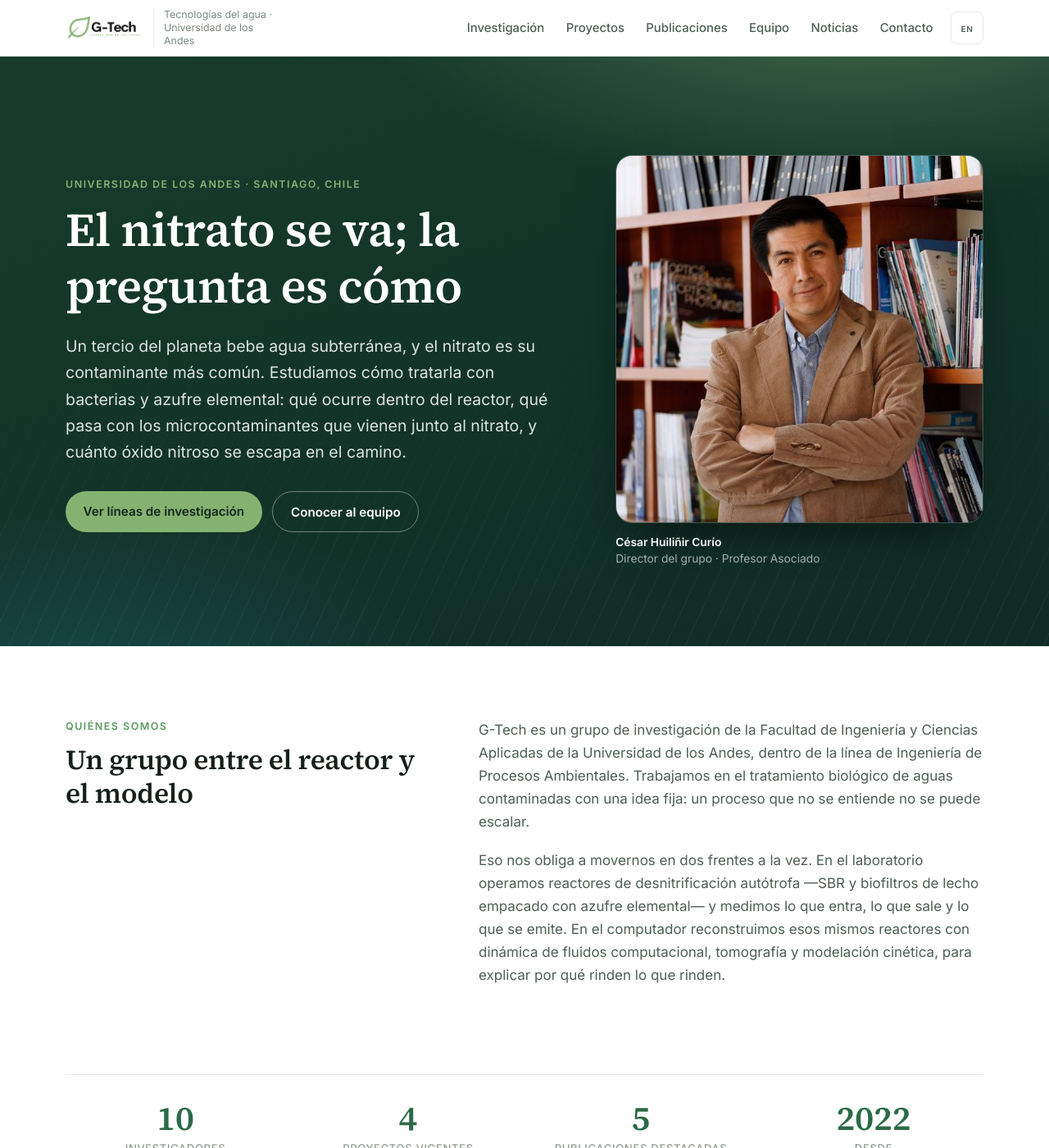
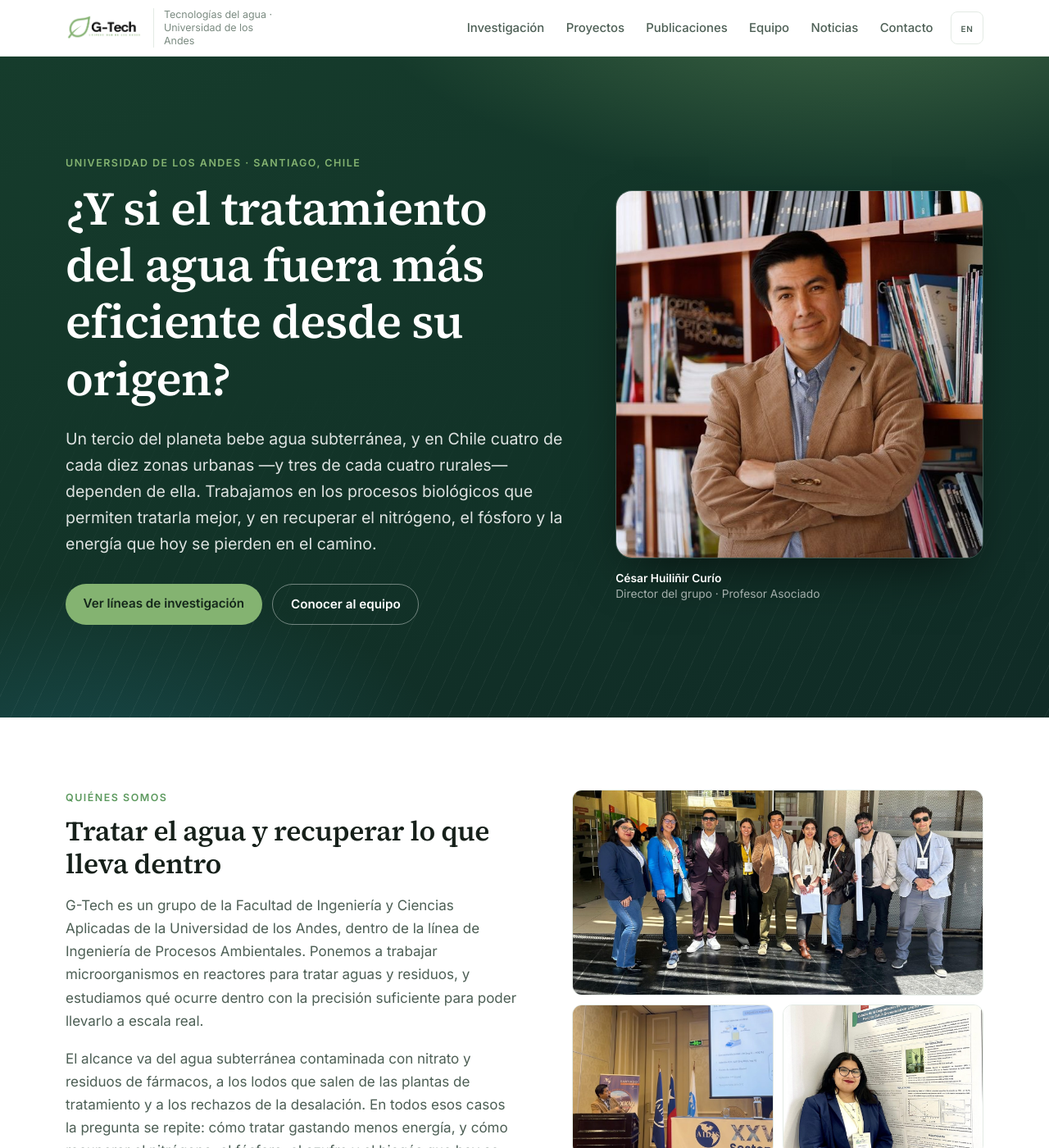
Before and after one commit to labgtechaguas/labgtechaguas.github.io, a Jekyll site: the page built from index.html, in a window 1280 px wide and 1400 px high. Shown: the whole window at 82% size. Built offline with Jekyll 4.4.1, drawn with Linux system fonts in a browser that asks for light colours; some of the changed text lies outside the part shown.

Commit message:
Nuevo encabezado, quiénes somos y collage en la portada

```diff
--- /dev/null
+++ b/_data/collage.yml
@@ -0,0 +1,18 @@
+# Collage de la sección "Quiénes somos" de la portada.
+# Los archivos viven en assets/img/collage/. El primero con wide: true ocupa
+# el ancho completo; el resto van de a dos por fila.
+# Los recortes se generan desde los originales de informacion/noticias/ —ver el
+# LEEME de esa carpeta— para que ninguna cara quede cortada.
+- file: "grupo.jpg"
+  wide: true
+  alt:
+    es: "El equipo de G-Tech en el XXII Congreso Chileno de Ingeniería Química"
+    en: "The G-Tech team at the XXII Chilean Congress of Chemical Engineering"
+- file: "aidis.jpg"
+  alt:
+    es: "César Huiliñir exponiendo en el XXVI Congreso AIDIS"
+    en: "César Huiliñir presenting at the XXVI AIDIS Congress"
+- file: "poster.jpg"
+  alt:
+    es: "Judith Quezada junto a su póster sobre degradación de fármacos en reactores nitrificantes"
+    en: "Judith Quezada beside her poster on pharmaceutical degradation in nitrifying reactors"
--- a/_data/es.yml
+++ b/_data/es.yml
@@ -10,31 +10,34 @@ nav:
 
 home:
   hero_kicker: "Universidad de los Andes · Santiago, Chile"
-  hero_title: "El nitrato se va; la pregunta es cómo"
+  hero_title: "¿Y si el tratamiento del agua fuera más eficiente desde su origen?"
   hero_lead: >-
-    Un tercio del planeta bebe agua subterránea, y el nitrato es su contaminante
-    más común. Estudiamos cómo tratarla con bacterias y azufre elemental: qué
-    ocurre dentro del reactor, qué pasa con los microcontaminantes que vienen
-    junto al nitrato, y cuánto óxido nitroso se escapa en el camino.
+    Un tercio del planeta bebe agua subterránea, y en Chile cuatro de cada diez
+    zonas urbanas —y tres de cada cuatro rurales— dependen de ella. Trabajamos en
+    los procesos biológicos que permiten tratarla mejor, y en recuperar el
+    nitrógeno, el fósforo y la energía que hoy se pierden en el camino.
   hero_cta_research: "Ver líneas de investigación"
   hero_cta_team: "Conocer al equipo"
 
   about_kicker: "Quiénes somos"
-  about_title: "Un grupo entre el reactor y el modelo"
+  about_title: "Tratar el agua y recuperar lo que lleva dentro"
   about_body: >-
-    G-Tech es un grupo de investigación de la Facultad de Ingeniería y Ciencias
-    Aplicadas de la Universidad de los Andes, dentro de la línea de Ingeniería de
-    Procesos Ambientales. Trabajamos en el tratamiento biológico de aguas
-    contaminadas con una idea fija: un proceso que no se entiende no se puede
-    escalar.
+    G-Tech es un grupo de la Facultad de Ingeniería y Ciencias Aplicadas de la
+    Universidad de los Andes, dentro de la línea de Ingeniería de Procesos
+    Ambientales. Ponemos a trabajar microorganismos en reactores para tratar aguas
+    y residuos, y estudiamos qué ocurre dentro con la precisión suficiente para
+    poder llevarlo a escala real.
 
 
-    Eso nos obliga a movernos en dos frentes a la vez. En el laboratorio operamos
-    reactores de desnitrificación autótrofa —SBR y biofiltros de lecho empacado
-    con azufre elemental— y medimos lo que entra, lo que sale y lo que se emite.
-    En el computador reconstruimos esos mismos reactores con dinámica de fluidos
-    computacional, tomografía y modelación cinética, para explicar por qué rinden
-    lo que rinden.
+    El alcance va del agua subterránea contaminada con nitrato y residuos de
+    fármacos, a los lodos que salen de las plantas de tratamiento y a los rechazos
+    de la desalación. En todos esos casos la pregunta se repite: cómo tratar
+    gastando menos energía, y cómo recuperar el nitrógeno, el fósforo, el azufre y
+    el biogás que hoy se descartan.
+
+
+    Avanzamos en dos frentes a la vez —reactores en el laboratorio y simulación
+    computacional— porque un proceso que no se entiende no se puede escalar.
 
   metrics_title: "En números"
   metric_people: "Investigadores"
--- a/_layouts/home.html
+++ b/_layouts/home.html
@@ -48,14 +48,25 @@ layout: default
 </section>
 
 <section class="section section--about">
-  <div class="wrap grid-2">
-    <div>
+  <div class="wrap about">
+    <div class="about__text">
       <p class="kicker">{{ t.home.about_kicker }}</p>
       <h2>{{ t.home.about_title }}</h2>
+      <div class="prose">
+        {{ t.home.about_body | markdownify }}
+      </div>
     </div>
-    <div class="prose">
-      {{ t.home.about_body | markdownify }}
+
+    {% if site.data.collage and site.data.collage.size > 0 %}
+    <div class="collage">
+      {% for foto in site.data.collage %}
+      <figure class="collage__item{% if foto.wide %} collage__item--wide{% endif %}">
+        <img src="{{ '/assets/img/collage/' | append: foto.file | relative_url }}"
+             alt="{{ foto.alt[page.lang] }}" loading="lazy">
+      </figure>
+      {% endfor %}
     </div>
+    {% endif %}
   </div>
 </section>
 
--- a/assets/css/style.css
+++ b/assets/css/style.css
@@ -186,6 +186,25 @@ p  { margin: 0 0 1em; }
 .prose { color: var(--ink-soft); }
 .prose p { margin-bottom: 1.1em; }
 .prose h3 { color: var(--ink); margin-top: 1.6em; }
+
+/* Quiénes somos: texto y collage */
+.about {
+  display: grid; grid-template-columns: minmax(0, 1.05fr) minmax(0, .95fr);
+  gap: clamp(1.75rem, 5vw, 4rem); align-items: start;
+}
+.about__text .prose { max-width: 62ch; }
+.collage { display: grid; grid-template-columns: 1fr 1fr; gap: .7rem; }
+.collage__item {
+  margin: 0; border-radius: 12px; overflow: hidden; background: var(--bg-alt);
+  aspect-ratio: 4 / 3; border: 1px solid var(--line);
+}
+.collage__item--wide { grid-column: 1 / -1; aspect-ratio: 2 / 1; }
+.collage__item img {
+  width: 100%; height: 100%; object-fit: cover;
+  transition: transform .4s ease;
+}
+.collage__item:hover img { transform: scale(1.04); }
+@media (max-width: 860px) { .about { grid-template-columns: 1fr; } }
 
 /* -------------------------------------------------------------- métricas --- */
 .section--metrics { padding-block: 0; }
```
Also changed, not shown: _data/en.yml (+19 -14 lines), assets/img/collage/aidis.jpg (added), assets/img/collage/grupo.jpg (added), assets/img/collage/poster.jpg (added).
